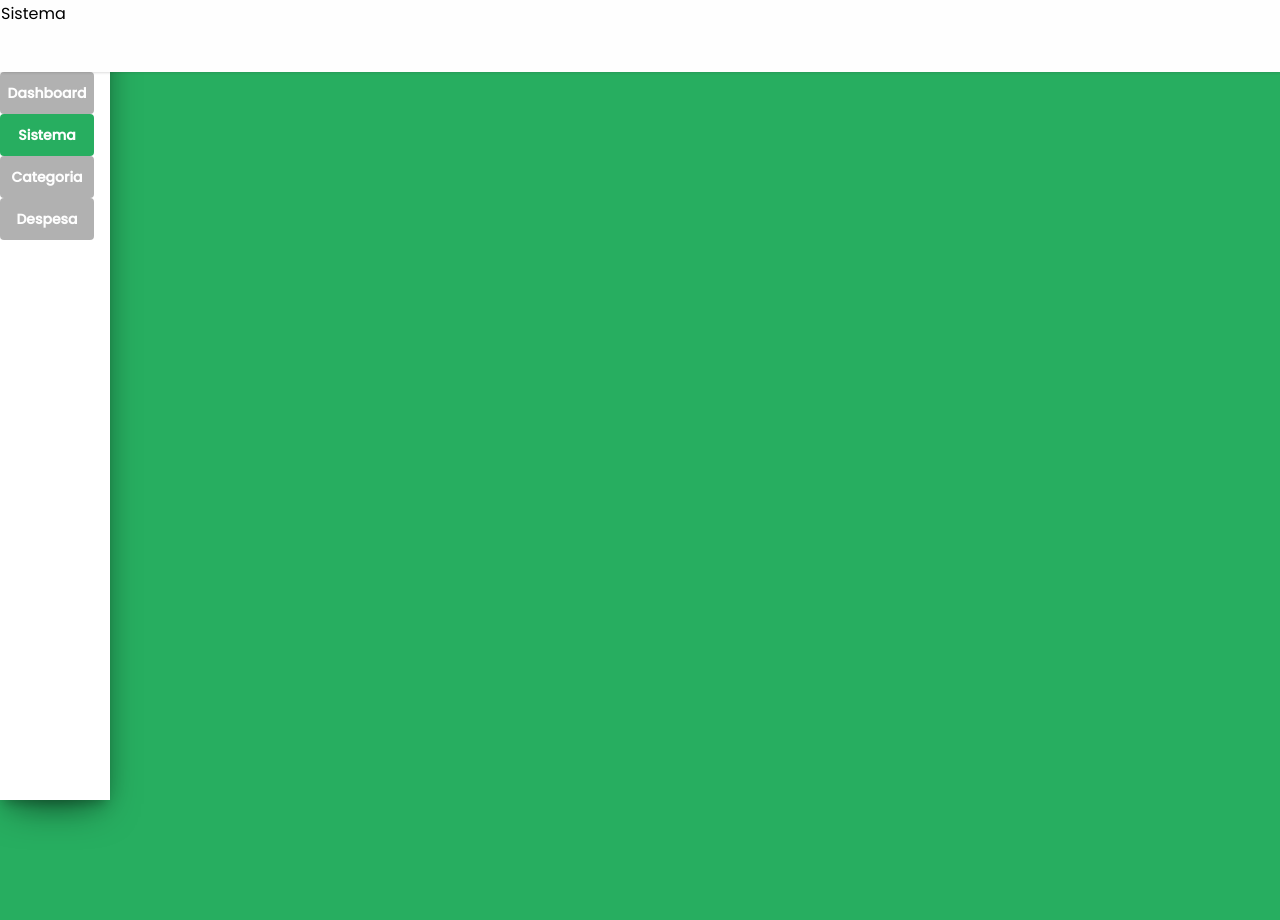
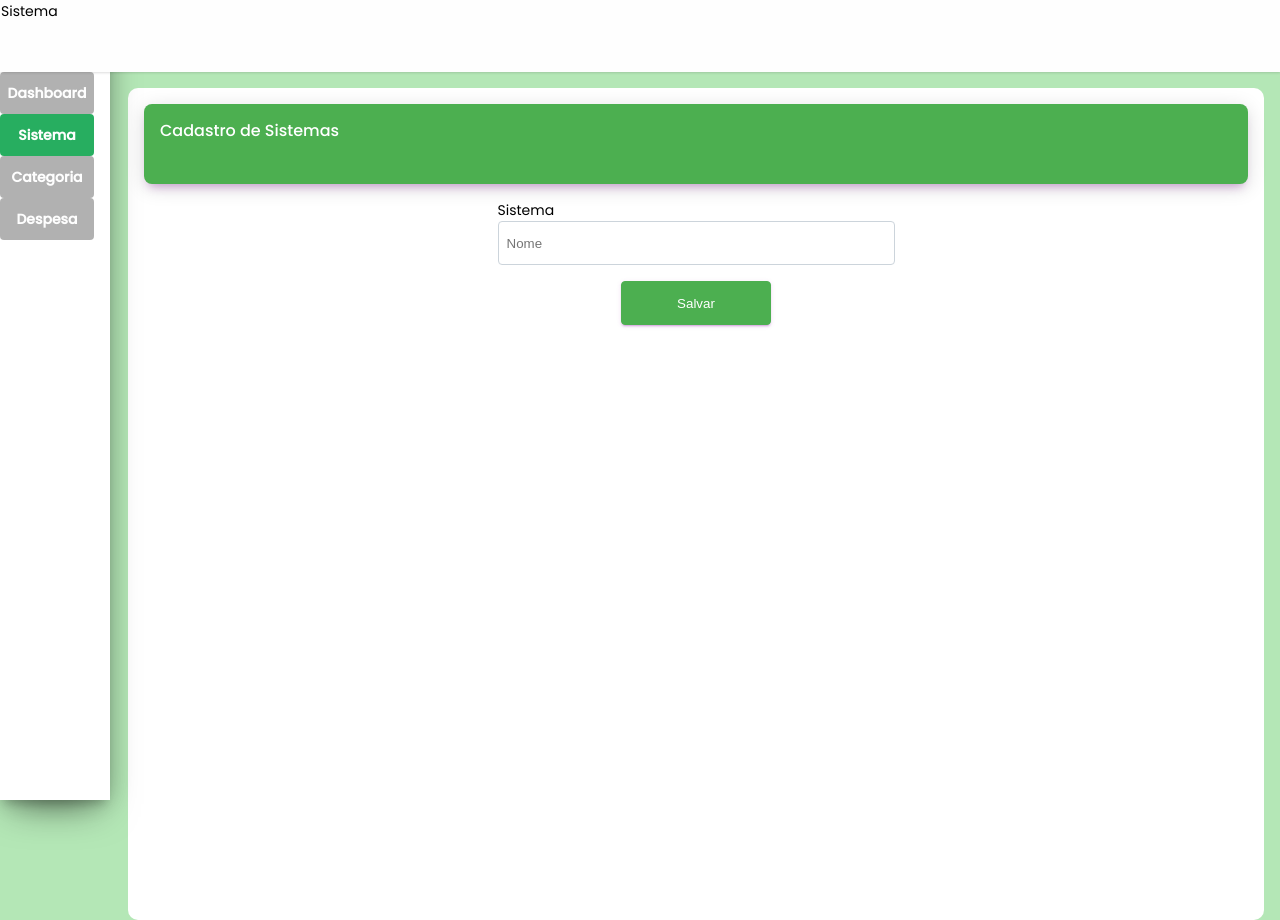
Before and after one commit to JoaoSiqueira10/API-SistemaFinanceiro-DDD-FrontEnd, an Angular app: page /sistema in a window 1280 px wide. Before the commit the page ends 800 px from the top, so only its background shows below. Built offline with nearby package versions, Linux system fonts and the light colour scheme.

Commit message:
Layout das paginas e primeira pagina do sistema

```diff
--- a/src/app/pages/login/login.component.ts
+++ b/src/app/pages/login/login.component.ts
@@ -38,7 +38,6 @@ export class LoginComponent {
   loginUser() {
     this.loginService.login(this.dadosForm["email"].value, this.dadosForm["senha"].value).subscribe(
       token => {
-        alert(token);
         this.router.navigate(['/dashboard']);
       },
       err => {
--- a/src/app/pages/sistema/sistema.component.html
+++ b/src/app/pages/sistema/sistema.component.html
@@ -1,2 +1,29 @@
 <navbar></navbar>
 <sidebar></sidebar>
+
+<div class="container-base">
+    <div class="content-page">
+        <div class="card-header">
+            <div class="card-title">
+                Cadastro de Sistemas
+            </div>
+        </div>
+        <form class="form-page" [formGroup]="sistemaForm" (submit)="enviar()">
+            <div class="row">
+                <div class="group-row">
+                    <label>Sistema</label>
+                    <input type="text" nome="name" id = "name" placeholder="Nome" formGroupName="name" required />
+                    <label class="error-input" *ngIf="sistemaForm.get('name')?.errors?.['required'] &&
+                    sistemaForm.get('name')?.touched">
+                        Campo Obrigatório!
+                    </label>
+                </div>
+            </div>
+            <div class="row">
+                <div class="group-row">
+                <input type="submit" value="Salvar" class="btn-primary"/>
+                </div>
+            </div>
+        </form>
+    </div>
+</div>
--- a/src/app/pages/sistema/sistema.component.ts
+++ b/src/app/pages/sistema/sistema.component.ts
@@ -1,4 +1,5 @@
-import { Component } from '@angular/core';
+import { Component, DebugElement } from '@angular/core';
+import { FormBuilder, FormGroup, Validators } from '@angular/forms';
 import { MenuService } from 'src/app/services/menuservice';
 
 @Component({
@@ -7,9 +8,26 @@ import { MenuService } from 'src/app/services/menuservice';
   styleUrls: ['./sistema.component.scss']
 })
 export class SistemaComponent {
-  constructor(public menuService:MenuService){}
+  constructor(public menuService:MenuService, public formBuilder: FormBuilder){}
+
+  sistemaForm: FormGroup;
 
   ngOnInit(){
     this.menuService.menuSelecionado = 2;
+
+    this.sistemaForm = this.formBuilder.group(
+      {
+        name:['',Validators.required]
+      }
+    )
+  }
+
+  dadosForm(){
+    return this.sistemaForm.controls;
+  }
+
+  enviar(){
+     debugger
+     var dados = this.dadosForm();
   }
 }
--- a/src/app/pages/sistema/sistema.module.ts
+++ b/src/app/pages/sistema/sistema.module.ts
@@ -4,6 +4,7 @@ import { SistemaComponent } from './sistema.component';
 import { SistemaRoutingModule } from './sistema-routing.module';
 import { NavbarModule } from 'src/app/components/navbar/navbar.module';
 import { SidebarModule } from 'src/app/components/sidebar/sidebar.module';
+import { ReactiveFormsModule } from '@angular/forms';
 
 
 @NgModule(
@@ -14,7 +15,8 @@ import { SidebarModule } from 'src/app/components/sidebar/sidebar.module';
             CommonModule,
             SistemaRoutingModule,
             NavbarModule,
-            SidebarModule
+            SidebarModule,
+            ReactiveFormsModule
         ]
     }
 )
--- a/src/styles.scss
+++ b/src/styles.scss
@@ -10,5 +10,86 @@
 body {
   font-family: "Poppins";
   margin: 0;
-  background: #27ae60;
+  background: #b4e7b6;
+
+  font-style: normal;
+  font-weight: 400;
+  font-size: 14px;
+  line-height: 21px;
 }
+
+input {
+  background: #ffffff;
+  box-sizing: border-box;
+  width: 397px;
+  height: 44px;
+  border: 1px solid #ccd4db;
+  border-radius: 4px;
+  padding: 8px;
+  color: #6e778b;
+}
+
+label {
+}
+
+.error-input {
+  font-size: 14px;
+  color: red;
+}
+
+.btn-primary {
+  color: #fff;
+  background-color: #4caf50;
+  border-color: #4caf50;
+  box-shadow: 0 2px 2px 0 rgba(156, 39, 176, 0.14), 0 3px 1px -2px rgba(156, 39, 176, 0.2),
+  0 1px 5px 0 rgba(156, 39, 176, 0.12);
+
+  cursor: pointer;
+  min-width: 150px;
+  width: auto;
+}
+
+.container-base {
+  padding: 88px 16px 0px 128px;
+
+  .content-page {
+    background: white;
+    padding: 16px;
+    border-radius: 10px;
+    min-height: 800px;
+    min-width: 352px;
+
+    .card-header {
+      z-index: 3 !important;
+      width: 100%;
+      height: 80px;
+      background-color: #4caf50;
+      box-shadow: 0 4px 20px 0px rgba(0, 0, 0, 0.14), 0 7px 10px -5px rgba(156, 39, 176, 0.4);
+      border-radius: 8px;
+      margin-bottom: 16px;
+
+      .card-title {
+        color: #fff;
+        padding: 16px;
+        font-size: 16px;
+        font-weight: 500;
+      }
+    }
+
+    .form-page {
+      display: grid;
+      justify-content: center;
+
+      .row {
+        display: flex;
+        justify-content: center;
+        align-items: center;
+        padding-bottom: 16px;
+
+        .group-row {
+          display: grid;
+        }
+      }
+    }
+  }
+}
```
